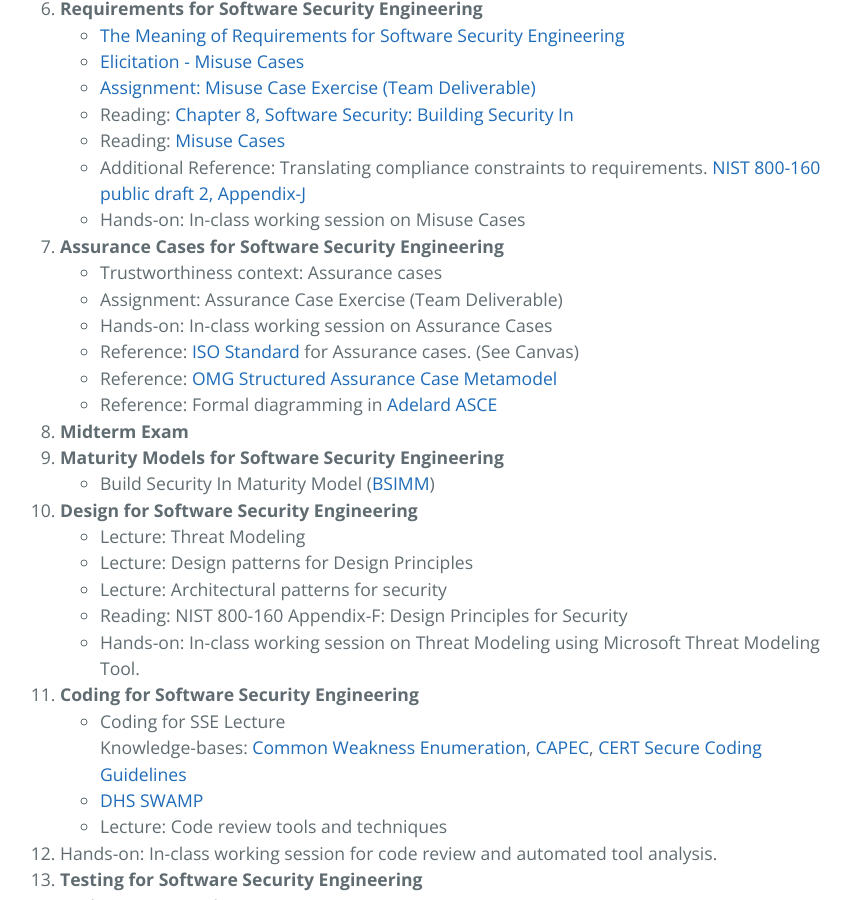
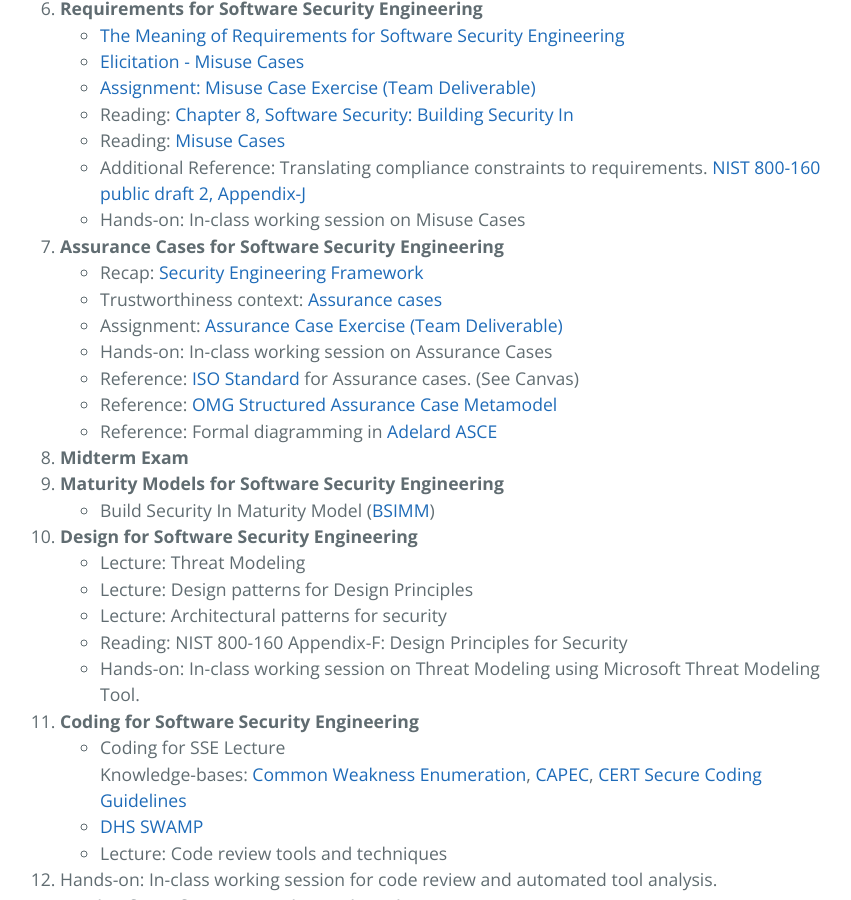
Before and after one commit to robinagandhi/swa, a Jekyll site: the page built from index.md, in a window 1280 px wide and 900 px high, scrolled down 824 px. Shown: the whole window, without its empty margins (204-1055 px from the left). Built offline with Jekyll 4.4.1, drawn with Linux system fonts in a browser that asks for light colours.

Commit message:
assurance case update

```diff
--- a/index.md
+++ b/index.md
@@ -26,8 +26,9 @@ Content will be linked as we progress through the semester. This allows to me to
   * Additional Reference: Translating compliance constraints to requirements. [NIST 800-160 public draft 2, Appendix-J](http://csrc.nist.gov/publications/drafts/800-160/sp800_160_second-draft.pdf)
   * Hands-on: In-class working session on Misuse Cases
 1. **Assurance Cases for Software Security Engineering**
-  * Trustworthiness context: Assurance cases
-  * Assignment: Assurance Case Exercise (Team Deliverable)
+  * Recap: [Security Engineering Framework](https://robinagandhi.github.io/swa/slides/lecture-1/systems-security-engineering.html#25)
+  * Trustworthiness context: [Assurance cases](https://robinagandhi.github.io/swa/slides/lecture-2/assurance-case.html)
+  * Assignment: [Assurance Case Exercise (Team Deliverable)](https://robinagandhi.github.io/swa/slides/lecture-2/assurance-case-exercise.html)
   * Hands-on: In-class working session on Assurance Cases
   * Reference: [ISO Standard](https://unomaha.on.worldcat.org/oclc/772089071?databaseList=638) for Assurance cases. (See Canvas)
   * Reference: [OMG Structured Assurance Case Metamodel](https://www.omg.org/spec/SACM/About-SACM)
--- a/slides/lecture-2/assurance-case-exercise.html
+++ b/slides/lecture-2/assurance-case-exercise.html
@@ -31,7 +31,7 @@
       .blue {color: #3498DB; }
       .orange {color: #FF6600; }
       .large { font-size: 1.5em; }
-      .small{ font-size:1em; }
+      .small{ font-size:0.7em; }
 
       a, a > code {
         color: rgb(249, 38, 114);
```
Also changed, not shown: slides/lecture-2/include/assurance-case-exercise.md (+2 -2 lines), slides/lecture-2/include/assurance-case.md (+18 -20 lines).
